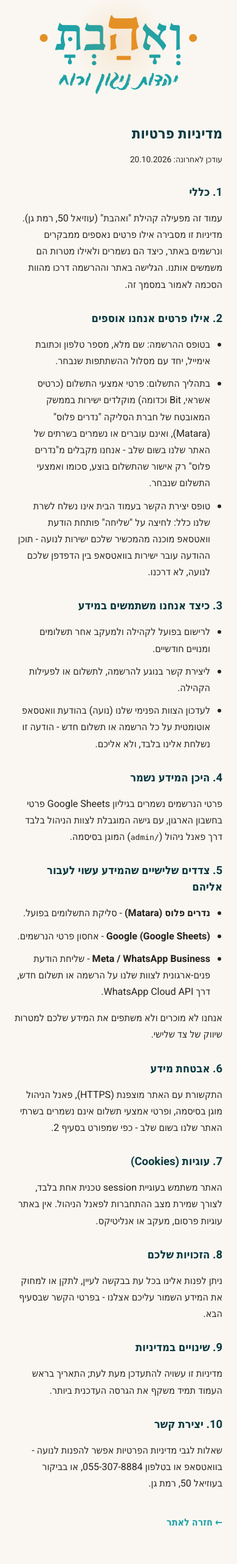
After one commit to eys2005-afk/VEAHAVTA, a Flask app: page /privacy in a window 390 px wide. The commit adds this page. Shown: the whole page at 61% size. Run offline with Flask 3, Linux system fonts and the light colour scheme.

Commit message:
Add a privacy policy page
New /privacy route + template (styled like the registration flow
pages), covering what's collected (name/phone/email, with payment
details handled entirely inside Nedarim Plus's own iframe), where it's
stored (Google Sheets), and the third parties involved (Nedarim Plus,
Google, Meta/WhatsApp for internal staff notifications). Linked from
the homepage footer and the payment page, and added to sitemap.xml.

Co-Authored-By: Claude Sonnet 5 <noreply@anthropic.com>
Claude-Session: https://claude.ai/code/session_01FREb4fCGsmZovxm6vkebE5

```diff
--- a/app.py
+++ b/app.py
@@ -744,6 +744,13 @@ def admin_gallery_delete():
     return redirect(url_for("admin_dashboard", gallery_status="deleted"))
 
 
+@app.route("/privacy")
+def privacy():
+    # Static legal content - no dynamic/Sheets-backed data, so no need for
+    # the usual try/except-fallback pattern used by the Sheets-driven routes.
+    return render_template("privacy.html")
+
+
 @app.route("/googleb68dc3903a36fa58.html")
 def google_site_verification():
     # Google Search Console's HTML-file verification for the
@@ -772,11 +779,16 @@ def robots_txt():
 
 @app.route("/sitemap.xml")
 def sitemap_xml():
-    # Only the two public pages belong in the sitemap: the community
-    # homepage and the registration entry point. Everything else is either
-    # private (/admin) or a mid-flow step reached only from within the app
-    # (/details, /pay, /webhook/...), which shouldn't be indexed on its own.
-    pages = [url_for("index", _external=True), url_for("register", _external=True)]
+    # Only these public pages belong in the sitemap: the community
+    # homepage, the registration entry point, and the privacy policy.
+    # Everything else is either private (/admin) or a mid-flow step reached
+    # only from within the app (/details, /pay, /webhook/...), which
+    # shouldn't be indexed on its own.
+    pages = [
+        url_for("index", _external=True),
+        url_for("register", _external=True),
+        url_for("privacy", _external=True),
+    ]
     urls = "".join(f"  <url><loc>{p}</loc></url>\n" for p in pages)
     body = (
         '<?xml version="1.0" encoding="UTF-8"?>\n'
--- a/static/style.css
+++ b/static/style.css
@@ -531,3 +531,44 @@ button[type="submit"]:hover {
   background: var(--primary);
   color: white;
 }
+
+.legal-page {
+  max-width: 720px;
+  margin: 0 auto;
+  padding: 0 24px 56px;
+  text-align: right;
+}
+
+.legal-page h1 {
+  font-size: 1.5rem;
+  color: var(--primary-dark);
+  margin-bottom: 4px;
+}
+
+.legal-updated {
+  color: #777;
+  font-size: 0.85rem;
+  margin-bottom: 28px;
+}
+
+.legal-page h2 {
+  font-size: 1.15rem;
+  color: var(--primary-dark);
+  margin: 28px 0 10px;
+}
+
+.legal-page p,
+.legal-page li {
+  color: var(--text);
+  line-height: 1.7;
+  margin-bottom: 10px;
+}
+
+.legal-page ul {
+  padding-right: 20px;
+}
+
+.legal-page a {
+  color: var(--primary);
+  font-weight: 600;
+}
--- a/templates/home.html
+++ b/templates/home.html
@@ -358,6 +358,7 @@
         <a href="#friends">חברים מספרים</a>
         <a href="#board">על הלוח</a>
         <a href="#contact">יצירת קשר</a>
+        <a href="{{ url_for('privacy') }}">מדיניות פרטיות</a>
       </nav>
       <p class="footer-address"><a href="https://waze.com/ul?q=%D7%A2%D7%95%D7%96%D7%99%D7%90%D7%9C%2050%2C%20%D7%A8%D7%9E%D7%AA%20%D7%92%D7%9F&amp;navigate=yes" data-waze target="_blank" rel="noopener">עוזיאל 50, רמת גן</a> &nbsp;·&nbsp; <a href="#" data-wa>וואטסאפ לנועה</a></p>
       <div class="footer-dots" aria-hidden="true"><span></span><span></span><span></span></div>
--- a/templates/pay.html
+++ b/templates/pay.html
@@ -30,6 +30,7 @@
     <p id="pay-success" class="intro hidden">✓ התשלום בוצע בהצלחה!</p>
     <iframe id="nedarim-frame" class="nedarim-frame" src="{{ iframe_url }}" allow="payment"></iframe>
     <a href="{{ url_for('index') }}" class="back-to-site">← חזרה לאתר</a>
+    <a href="{{ url_for('privacy') }}" class="back-to-site">מדיניות פרטיות</a>
   </main>
 
   <script>
--- /dev/null
+++ b/templates/privacy.html
@@ -0,0 +1,130 @@
+<!DOCTYPE html>
+<html lang="he" dir="rtl">
+<head>
+  <meta charset="UTF-8">
+  <meta name="viewport" content="width=device-width, initial-scale=1.0">
+  <title>מדיניות פרטיות - ואהבת</title>
+  <meta name="robots" content="index, follow">
+  <link rel="icon" type="image/png" href="{{ url_for('static', filename='assets/favicon.png') }}">
+  <link rel="preconnect" href="https://fonts.googleapis.com">
+  <link rel="preconnect" href="https://fonts.gstatic.com" crossorigin>
+  <link href="https://fonts.googleapis.com/css2?family=Heebo:wght@400;500;600;700&display=swap" rel="stylesheet">
+  <link rel="stylesheet" href="{{ url_for('static', filename='style.css') }}">
+</head>
+<body>
+  <header class="header">
+    <a href="{{ url_for('index') }}" title="חזרה לעמוד הבית" aria-label="חזרה לעמוד הבית">
+      <img src="{{ url_for('static', filename='logo.png') }}" alt="ואהבת" class="logo">
+    </a>
+  </header>
+
+  <main class="legal-page">
+    <h1>מדיניות פרטיות</h1>
+    <p class="legal-updated">עודכן לאחרונה: 20.10.2026</p>
+
+    <section>
+      <h2>1. כללי</h2>
+      <p>
+        עמוד זה מפעילה קהילת "ואהבת" (עוזיאל 50, רמת גן). מדיניות זו מסבירה
+        אילו פרטים נאספים ממבקרים ונרשמים באתר, כיצד הם נשמרים ולאילו
+        מטרות הם משמשים אותנו. הגלישה באתר וההרשמה דרכו מהוות הסכמה
+        לאמור במסמך זה.
+      </p>
+    </section>
+
+    <section>
+      <h2>2. אילו פרטים אנחנו אוספים</h2>
+      <ul>
+        <li>בטופס ההרשמה: שם מלא, מספר טלפון וכתובת אימייל, יחד עם מסלול ההשתתפות שנבחר.</li>
+        <li>
+          בתהליך התשלום: פרטי אמצעי התשלום (כרטיס אשראי, Bit וכדומה) מוקלדים
+          ישירות בממשק המאובטח של חברת הסליקה "נדרים פלוס" (Matara), ואינם
+          עוברים או נשמרים בשרתים של האתר שלנו בשום שלב - אנחנו מקבלים
+          מ"נדרים פלוס" רק אישור שהתשלום בוצע, סכומו ואמצעי התשלום שנבחר.
+        </li>
+        <li>
+          טופס יצירת הקשר בעמוד הבית אינו נשלח לשרת שלנו כלל: לחיצה על
+          "שליחה" פותחת הודעת וואטסאפ מוכנה מהמכשיר שלכם ישירות לנועה -
+          תוכן ההודעה עובר ישירות בוואטסאפ בין הדפדפן שלכם לנועה, לא דרכנו.
+        </li>
+      </ul>
+    </section>
+
+    <section>
+      <h2>3. כיצד אנחנו משתמשים במידע</h2>
+      <ul>
+        <li>לרישום בפועל לקהילה ולמעקב אחר תשלומים ומנויים חודשיים.</li>
+        <li>ליצירת קשר בנוגע להרשמה, לתשלום או לפעילות הקהילה.</li>
+        <li>
+          לעדכון הצוות הפנימי שלנו (נועה) בהודעת וואטסאפ אוטומטית על כל
+          הרשמה או תשלום חדש - הודעה זו נשלחת אלינו בלבד, ולא אליכם.
+        </li>
+      </ul>
+    </section>
+
+    <section>
+      <h2>4. היכן המידע נשמר</h2>
+      <p>
+        פרטי הנרשמים נשמרים בגיליון Google Sheets פרטי בחשבון הארגון, עם
+        גישה המוגבלת לצוות הניהול בלבד דרך פאנל ניהול (<code>/admin</code>)
+        המוגן בסיסמה.
+      </p>
+    </section>
+
+    <section>
+      <h2>5. צדדים שלישיים שהמידע עשוי לעבור אליהם</h2>
+      <ul>
+        <li><strong>נדרים פלוס (Matara)</strong> - סליקת התשלומים בפועל.</li>
+        <li><strong>Google (Google Sheets)</strong> - אחסון פרטי הנרשמים.</li>
+        <li>
+          <strong>Meta / WhatsApp Business</strong> - שליחת הודעת פנים-ארגונית
+          לצוות שלנו על הרשמה או תשלום חדש, דרך WhatsApp Cloud API.
+        </li>
+      </ul>
+      <p>אנחנו לא מוכרים ולא משתפים את המידע שלכם למטרות שיווק של צד שלישי.</p>
+    </section>
+
+    <section>
+      <h2>6. אבטחת מידע</h2>
+      <p>
+        התקשורת עם האתר מוצפנת (HTTPS), פאנל הניהול מוגן בסיסמה, ופרטי
+        אמצעי תשלום אינם נשמרים בשרתי האתר שלנו בשום שלב - כפי שמפורט בסעיף 2.
+      </p>
+    </section>
+
+    <section>
+      <h2>7. עוגיות (Cookies)</h2>
+      <p>
+        האתר משתמש בעוגיית session טכנית אחת בלבד, לצורך שמירת מצב
+        ההתחברות לפאנל הניהול. אין באתר עוגיות פרסום, מעקב או אנליטיקס.
+      </p>
+    </section>
+
+    <section>
+      <h2>8. הזכויות שלכם</h2>
+      <p>
+        ניתן לפנות אלינו בכל עת בבקשה לעיין, לתקן או למחוק את המידע השמור
+        עליכם אצלנו - בפרטי הקשר שבסעיף הבא.
+      </p>
+    </section>
+
+    <section>
+      <h2>9. שינויים במדיניות</h2>
+      <p>
+        מדיניות זו עשויה להתעדכן מעת לעת; התאריך בראש העמוד תמיד משקף את
+        הגרסה העדכנית ביותר.
+      </p>
+    </section>
+
+    <section>
+      <h2>10. יצירת קשר</h2>
+      <p>
+        שאלות לגבי מדיניות הפרטיות אפשר להפנות לנועה - בוואטסאפ או בטלפון
+        055-307-8884, או בביקור בעוזיאל 50, רמת גן.
+      </p>
+    </section>
+
+    <a href="{{ url_for('index') }}" class="back-to-site">← חזרה לאתר</a>
+  </main>
+</body>
+</html>
```
